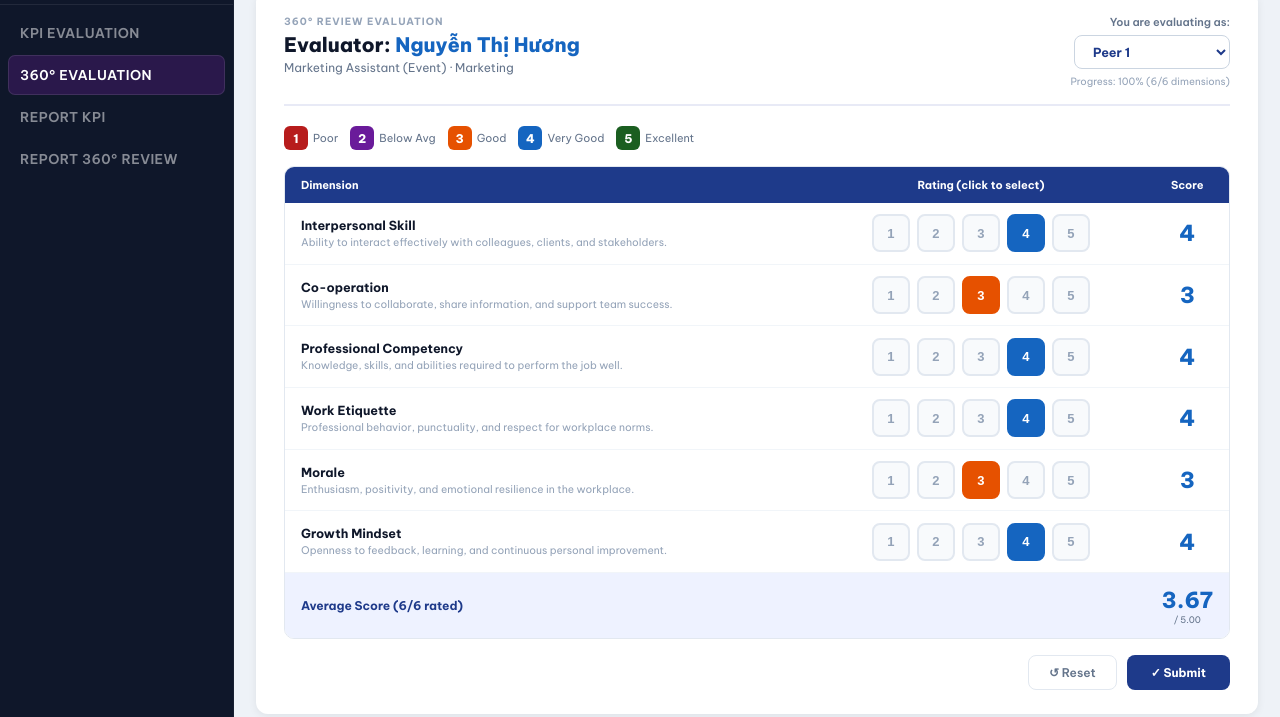
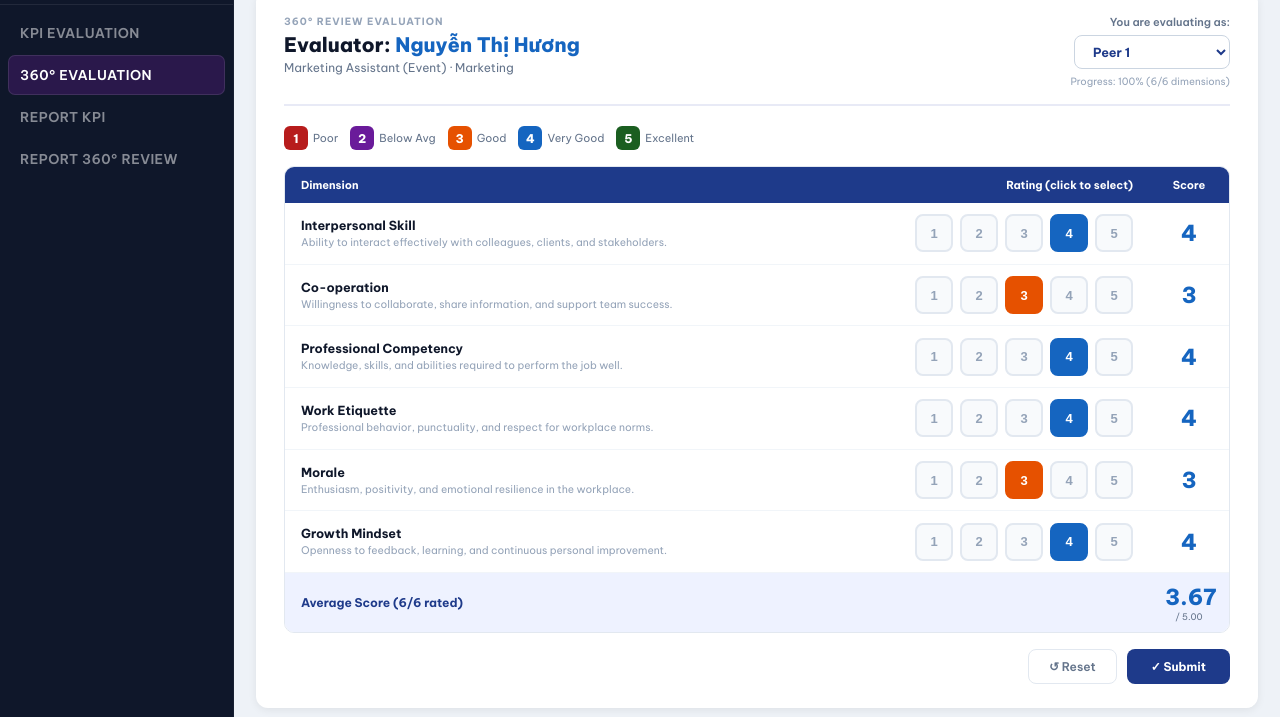
Before and after one commit to hado-base/HR-Performance-Responsive-App, a plain HTML site: page index.html in a window 1280 px wide. Both pictures are taken after a click on the button "360° EVALUATION". Shown: the part 83-800 px from the top of the page. Drawn offline with nearby package versions, Linux system fonts and the light colour scheme.

Commit message:
Update index.html

```diff
--- a/index.html
+++ b/index.html
@@ -229,6 +229,25 @@ html,body{height:100%;overflow:hidden;font-family:'Be Vietnam Pro',system-ui,san
 .fb-score-bar-row .brl{font-size:9.5px;color:var(--muted);width:80px;white-space:nowrap;overflow:hidden;text-overflow:ellipsis}
 .fb-score-bar-bg{flex:1;height:5px;background:#E8EAF6;border-radius:3px;overflow:hidden}
 .fb-score-bar-fill{height:100%;border-radius:3px;background:var(--blue);transition:width .3s}
+
+/* ── 360° EVALUATION INPUT TABLE (card-based, no horizontal scroll needed) ── */
+.fb-eval-tbl{border:1.5px solid #E2E8F0;border-radius:10px;overflow:hidden;margin-bottom:16px}
+.fb-eval-thead{display:grid;grid-template-columns:1fr auto 80px;background:#1E3A8A}
+.fb-eval-th{color:#fff;padding:11px 16px;font-size:11px;font-weight:700}
+.fb-eval-row{display:grid;grid-template-columns:1fr auto 80px;align-items:center;border-bottom:1px solid #F1F5F9}
+.fb-eval-row:last-child{border-bottom:none}
+.fb-eval-row.fb-eval-avg-row{background:#EEF2FF}
+.fb-eval-cell-dim{padding:14px 16px}
+.fb-eval-cell-rating{padding:10px 16px;display:flex;gap:7px;justify-content:center;align-items:center;flex-wrap:wrap}
+.fb-eval-cell-score{padding:10px 16px;text-align:center}
+@media (max-width:640px){
+  .fb-eval-thead{display:none}
+  .fb-eval-row{grid-template-columns:1fr;gap:6px;padding:12px 14px}
+  .fb-eval-cell-dim,.fb-eval-cell-rating,.fb-eval-cell-score{padding:0}
+  .fb-eval-cell-rating{justify-content:flex-start}
+  .fb-eval-cell-score{text-align:left}
+  .fb-eval-row.fb-eval-avg-row .fb-eval-cell-dim{grid-column:auto!important}
+}
 
 /* ── REPORT ── */
 .rpt-sidebar-lbl{font-size:9px;font-weight:700;color:rgba(255,255,255,.25);text-transform:uppercase;letter-spacing:.8px;padding:12px 14px 6px}
@@ -941,22 +960,20 @@ function renderFb360EvalSection(){
   ];
 
   const rows=dims.map((d,i)=>`
-    <tr style="border-bottom:1px solid #F1F5F9">
-      <td style="padding:14px 16px;min-width:240px">
+    <div class="fb-eval-row">
+      <div class="fb-eval-cell-dim">
         <div style="font-weight:700;font-size:12.5px;color:#0F172A">${d.name}</div>
         <div style="font-size:10.5px;color:#94A3B8;margin-top:2px;line-height:1.4">${d.desc}</div>
-      </td>
-      <td style="padding:10px 16px;text-align:center">
-        <div style="display:flex;gap:7px;justify-content:center;align-items:center">
-          ${[1,2,3,4,5].map(v=>scoreBtn(evalKey,i,v)).join('')}
-        </div>
-      </td>
-      <td style="padding:10px 16px;text-align:center;width:70px">
+      </div>
+      <div class="fb-eval-cell-rating">
+        ${[1,2,3,4,5].map(v=>scoreBtn(evalKey,i,v)).join('')}
+      </div>
+      <div class="fb-eval-cell-score">
         ${curScores[i]>0
           ? `<span style="font-size:22px;font-weight:900;color:#1565C0">${curScores[i]}</span>`
           : `<span style="font-size:16px;color:#CBD5E1">—</span>`}
-      </td>
-    </tr>`).join('');
+      </div>
+    </div>`).join('');
 
   const filled=curScores.filter(v=>v>0);
   const avg=filled.length?filled.reduce((a,v)=>a+v,0)/filled.length:0;
@@ -990,26 +1007,20 @@ function renderFb360EvalSection(){
       </div>
 
       <!-- Table -->
-      <div style="border:1.5px solid #E2E8F0;border-radius:10px;overflow:hidden;margin-bottom:16px">
-        <div style="overflow-x:auto;-webkit-overflow-scrolling:touch">
-        <table style="width:100%;min-width:560px;border-collapse:collapse">
-          <thead>
-            <tr>
-              <th style="background:#1E3A8A;color:#fff;padding:11px 16px;text-align:left;font-size:11px;font-weight:700">Dimension</th>
-              <th style="background:#1E3A8A;color:#fff;padding:11px 16px;text-align:center;font-size:11px;font-weight:700">Rating (click to select)</th>
-              <th style="background:#1E3A8A;color:#fff;padding:11px 16px;text-align:center;font-size:11px;font-weight:700;width:80px">Score</th>
-            </tr>
-          </thead>
-          <tbody>
-            ${rows}
-            <tr style="background:#EEF2FF">
-              <td colspan="2" style="padding:13px 16px;font-size:12px;font-weight:700;color:#1E3A8A">Average Score (${filled.length}/${dims.length} rated)</td>
-              <td style="padding:13px 16px;text-align:center">
-                ${avg>0?`<span style="font-size:22px;font-weight:900;color:#1565C0">${avg.toFixed(2)}</span><div style="font-size:9px;color:#64748B">/ 5.00</div>`:'<span style="color:#CBD5E1;font-size:18px">—</span>'}
-              </td>
-            </tr>
-          </tbody>
-        </table>
+      <div class="fb-eval-tbl">
+        <div class="fb-eval-thead">
+          <div class="fb-eval-th">Dimension</div>
+          <div class="fb-eval-th" style="text-align:center">Rating (click to select)</div>
+          <div class="fb-eval-th" style="text-align:center">Score</div>
+        </div>
+        <div class="fb-eval-tbody">
+          ${rows}
+          <div class="fb-eval-row fb-eval-avg-row">
+            <div class="fb-eval-cell-dim" style="grid-column:1/3;font-size:12px;font-weight:700;color:#1E3A8A;display:flex;align-items:center">Average Score (${filled.length}/${dims.length} rated)</div>
+            <div class="fb-eval-cell-score">
+              ${avg>0?`<span style="font-size:22px;font-weight:900;color:#1565C0">${avg.toFixed(2)}</span><div style="font-size:9px;color:#64748B">/ 5.00</div>`:'<span style="color:#CBD5E1;font-size:18px">—</span>'}
+            </div>
+          </div>
         </div>
       </div>
 
```
